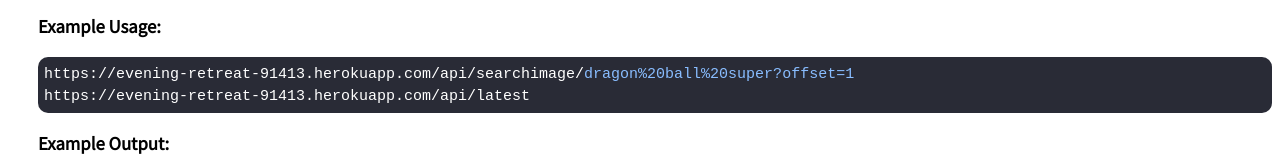
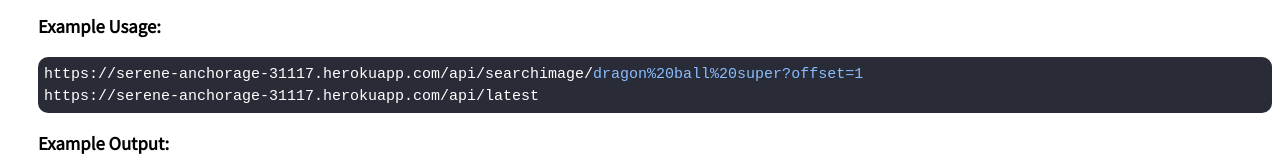
Before and after one commit to matosalexander/image-search-abstraction, a website: page views/index.html in a window 1280 px wide. Shown: the part 221-377 px from the top of the page. Drawn offline with Linux system fonts and the light colour scheme.

Commit message:
demo added

```diff
--- a/views/index.html
+++ b/views/index.html
@@ -47,9 +47,9 @@
 <blockquote>I can get a list of the most recently submitted search strings.</blockquote>
 <h3>Example Usage:</h3>
 <div class="example">
-    <code>https://evening-retreat-91413.herokuapp.com/api/searchimage/<span class="parameter">dragon%20ball%20super?offset=1</span></code>
+    <code>https://serene-anchorage-31117.herokuapp.com/api/searchimage/<span class="parameter">dragon%20ball%20super?offset=1</span></code>
     <br>
-    <code>https://evening-retreat-91413.herokuapp.com/api/latest</code>
+    <code>https://serene-anchorage-31117.herokuapp.com/api/latest</code>
 </div>
 <h3>Example Output:</h3>
 <div class="output">
```
Also changed, not shown: README.md.
